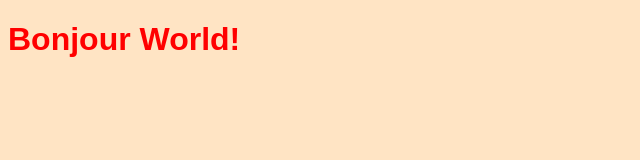
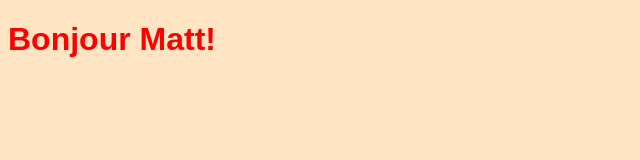
Before and after one commit to drewhodson/code-louisville-2021, a plain HTML site: page index.html in a window 1280 px wide. Shown: the full height of the page, 0-640 px from the left. Drawn offline with Linux system fonts and the light colour scheme.

Commit message:
Changing H1 to include my name

```diff
--- a/index.html
+++ b/index.html
@@ -7,7 +7,7 @@
     <title>Front End Web Dev Code Louisville Project</title>
 </head>
 <body>
-    <h1>Bonjour World!</h1>
+    <h1>Bonjour Matt!</h1>
 </body>
 <style>
     html, body {
```
